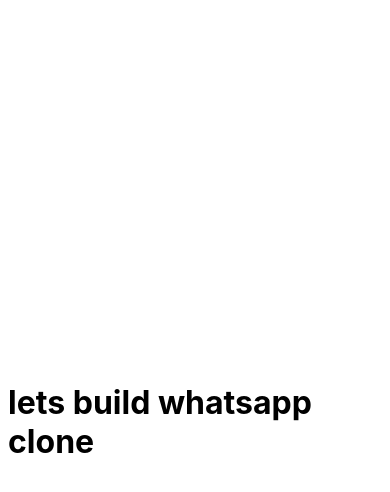
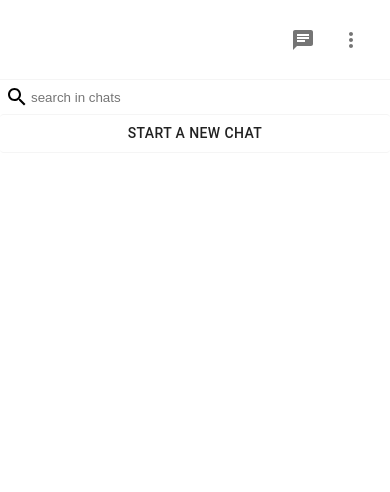
Before and after one commit to oscarkioge94/Next-js-Whatsapp-clone-, a Next.js app: page / in a window 390 px wide. Shown: the top 492 px of the page. Built offline with nearby package versions, Linux system fonts and the light colour scheme.

Commit message:
done with sidebar working on firebase

```diff
--- a/Components/Sidebar.js
+++ b/Components/Sidebar.js
@@ -0,0 +1,66 @@
+import { Avatar, IconButton, Button } from '@material-ui/core';
+import styled from 'styled-components';
+import ChatIcon from '@material-ui/icons/Chat';
+import MoreVertIcon from '@material-ui/icons/MoreVert';
+import SearchIcon from '@material-ui/icons/Search';
+
+function Sidebar() {
+    return (
+      <Container>
+          <Header>
+              <userAvatar/>
+              <IconsContainer>
+                  <IconButton><ChatIcon/></IconButton>
+                  <IconButton><MoreVertIcon/></IconButton>
+
+
+              </IconsContainer>
+          </Header>
+          <Search>
+              <SearchIcon/>
+              <SearchInput placeholder="search in chats"/>
+          </Search>
+          <SideBarButton>Start a new chat</SideBarButton>
+
+          {/* list of chats */}
+
+      </Container>
+    );
+}
+
+export default Sidebar
+
+const Container = styled.div``;
+const SideBarButton = styled(Button)`
+    width:100%;
+    &&&{
+        border-top:1px solid whitesmoke;
+        border-bottom:1px solid whitesmoke;
+    }
+
+
+`;
+const SearchInput = styled.input`
+    outline-width:0;
+    flex:1;
+    border:none;
+`;
+const Header = styled.div`
+    display:flex;
+    position:sticky;
+    top:0;
+    background-color:white;
+    justify-content:space-between;
+    align-items:center;
+    padding:15px;
+    height:80px;
+    border-bottom:1px solid whitesmoke;
+`;
+const userAvatar = styled(Avatar)``;
+const IconsContainer = styled.div``;
+const Search = styled.div`
+    display:flex;
+    align-items:center;
+    padding:5px;
+    border-radius:2px;
+`;
--- a/package.json
+++ b/package.json
@@ -8,10 +8,13 @@
     "start": "next start"
   },
   "dependencies": {
+    "@material-ui/core": "^4.11.3",
+    "@material-ui/icons": "^4.11.2",
     "components": "^0.1.0",
     "next": "10.0.9",
     "react": "17.0.2",
     "react-dom": "17.0.2",
-    "styled": "^1.0.0"
+    "styled": "^1.0.0",
+    "styled-components": "^5.2.1"
   }
 }
--- a/pages/index.js
+++ b/pages/index.js
@@ -1,15 +1,16 @@
 import Head from 'next/head'
-import styles from '../styles/Home.module.css'
+import Sidebar from '../Components/Sidebar'
+
 
 export default function Home() {
   return (
-    <div className={styles.container}>
+    <div >
       <Head>
         <title>Create Next App</title>
         <link rel="icon" href="/favicon.ico" />
       </Head>
 
-      <h1>lets build whatsapp clone</h1>
+      <Sidebar/>
     </div>
   )
 }
--- a/styles/Home.module.css
+++ /dev/null
@@ -1,122 +0,0 @@
-.container {
-  min-height: 100vh;
-  padding: 0 0.5rem;
-  display: flex;
-  flex-direction: column;
-  justify-content: center;
-  align-items: center;
-}
-
-.main {
-  padding: 5rem 0;
-  flex: 1;
-  display: flex;
-  flex-direction: column;
-  justify-content: center;
-  align-items: center;
-}
-
-.footer {
-  width: 100%;
-  height: 100px;
-  border-top: 1px solid #eaeaea;
-  display: flex;
-  justify-content: center;
-  align-items: center;
-}
-
-.footer img {
-  margin-left: 0.5rem;
-}
-
-.footer a {
-  display: flex;
-  justify-content: center;
-  align-items: center;
-}
-
-.title a {
-  color: #0070f3;
-  text-decoration: none;
-}
-
-.title a:hover,
-.title a:focus,
-.title a:active {
-  text-decoration: underline;
-}
-
-.title {
-  margin: 0;
-  line-height: 1.15;
-  font-size: 4rem;
-}
-
-.title,
-.description {
-  text-align: center;
-}
-
-.description {
-  line-height: 1.5;
-  font-size: 1.5rem;
-}
-
-.code {
-  background: #fafafa;
-  border-radius: 5px;
-  padding: 0.75rem;
-  font-size: 1.1rem;
-  font-family: Menlo, Monaco, Lucida Console, Liberation Mono, DejaVu Sans Mono,
-    Bitstream Vera Sans Mono, Courier New, monospace;
-}
-
-.grid {
-  display: flex;
-  align-items: center;
-  justify-content: center;
-  flex-wrap: wrap;
-  max-width: 800px;
-  margin-top: 3rem;
-}
-
-.card {
-  margin: 1rem;
-  flex-basis: 45%;
-  padding: 1.5rem;
-  text-align: left;
-  color: inherit;
-  text-decoration: none;
-  border: 1px solid #eaeaea;
-  border-radius: 10px;
-  transition: color 0.15s ease, border-color 0.15s ease;
-}
-
-.card:hover,
-.card:focus,
-.card:active {
-  color: #0070f3;
-  border-color: #0070f3;
-}
-
-.card h3 {
-  margin: 0 0 1rem 0;
-  font-size: 1.5rem;
-}
-
-.card p {
-  margin: 0;
-  font-size: 1.25rem;
-  line-height: 1.5;
-}
-
-.logo {
-  height: 1em;
-}
-
-@media (max-width: 600px) {
-  .grid {
-    width: 100%;
-    flex-direction: column;
-  }
-}
```
Also changed, not shown: firebase.js (added, +13 -0 lines), pages/chat.js (deleted, +0 -11 lines), 2 other files (tests, documents, lock files or other folders).
